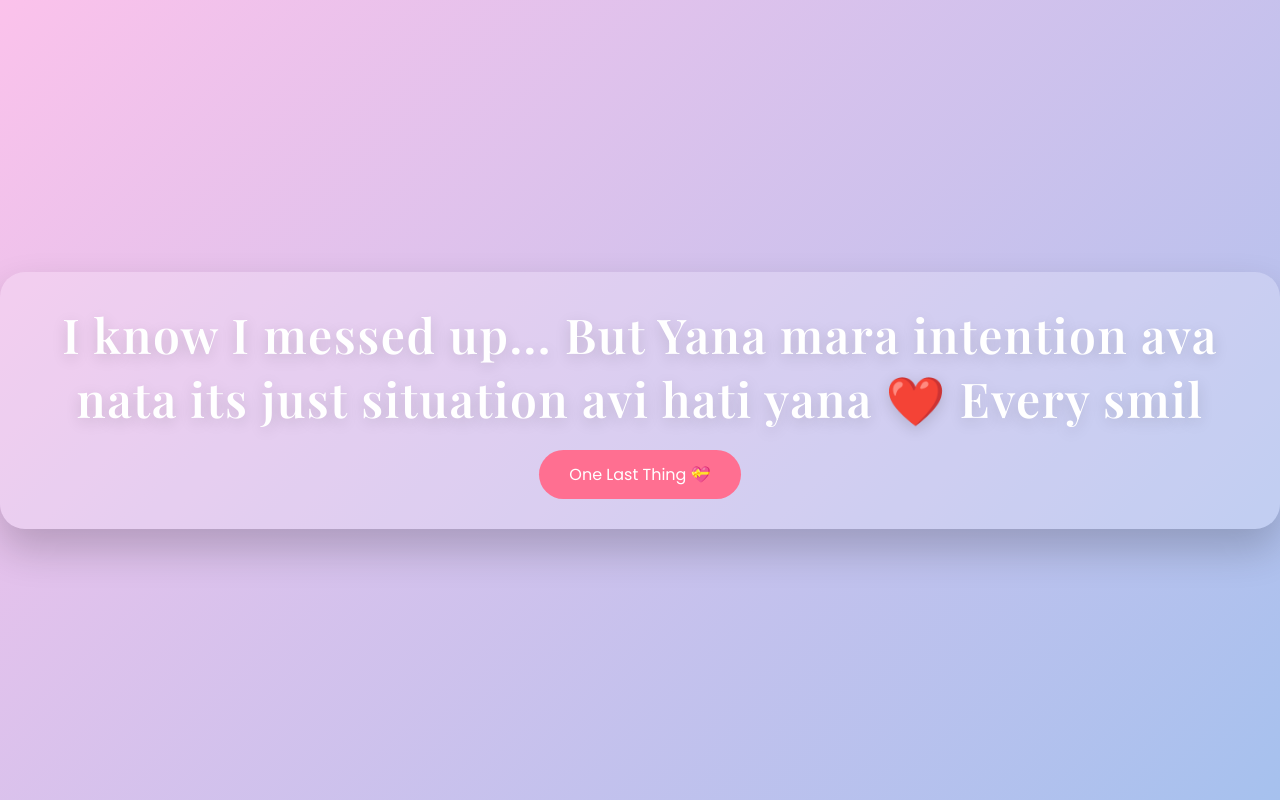
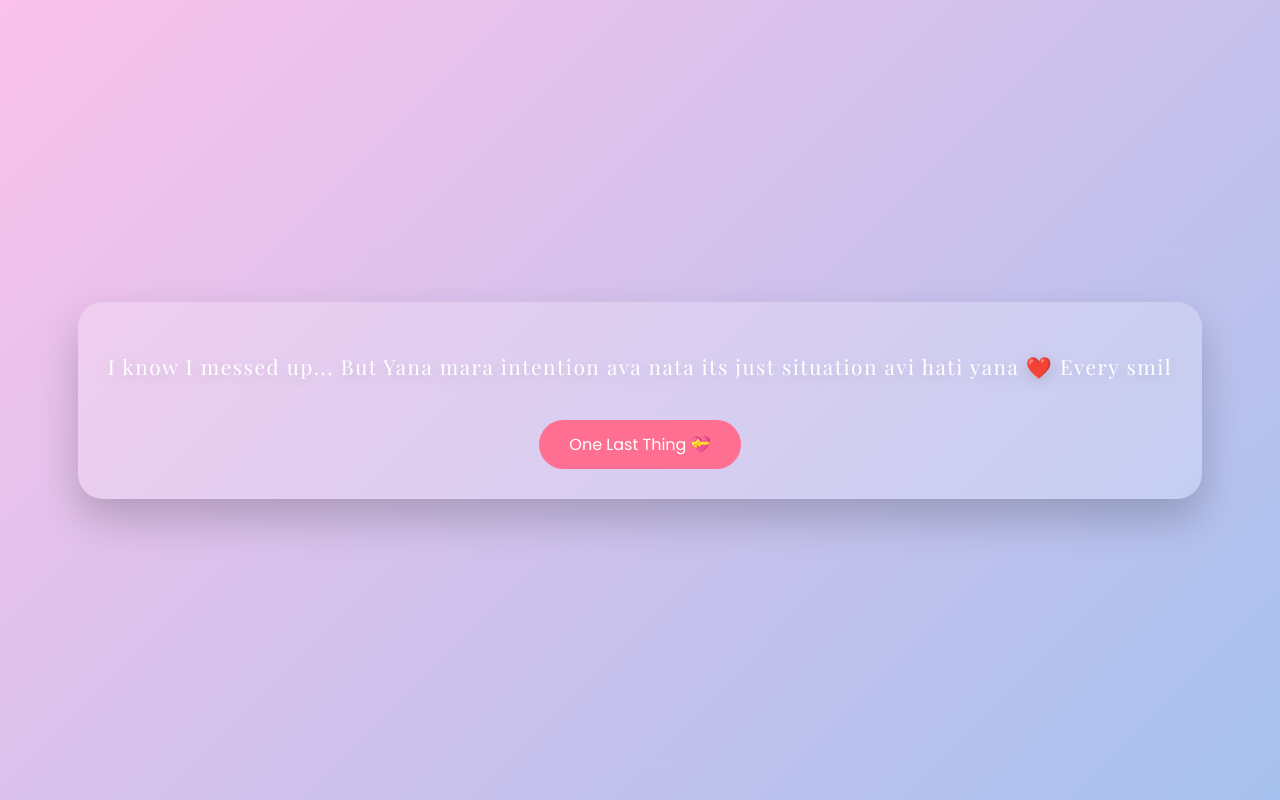
Before and after one commit to kalakhhata/apology-site, a plain HTML site: page message.html in a window 1280 px wide. Drawn offline with nearby package versions, Linux system fonts and the light colour scheme.

Commit message:
Update message.html for improved layout and viewport

```diff
--- a/message.html
+++ b/message.html
@@ -4,10 +4,11 @@
   <meta charset="UTF-8">
   <title>For You ❤️</title>
   <link rel="stylesheet" href="style.css">
+  <meta name="viewport" content="width=device-width, initial-scale=1.0">
 </head>
 <body>
-  <div class="container">
-    <h1 id="typeText"></h1>
+  <div class="container active">
+    <h1 id="typeText" class="message"></h1>
     <button onclick="goSurprise()">One Last Thing 💝</button>
   </div>
 
```
